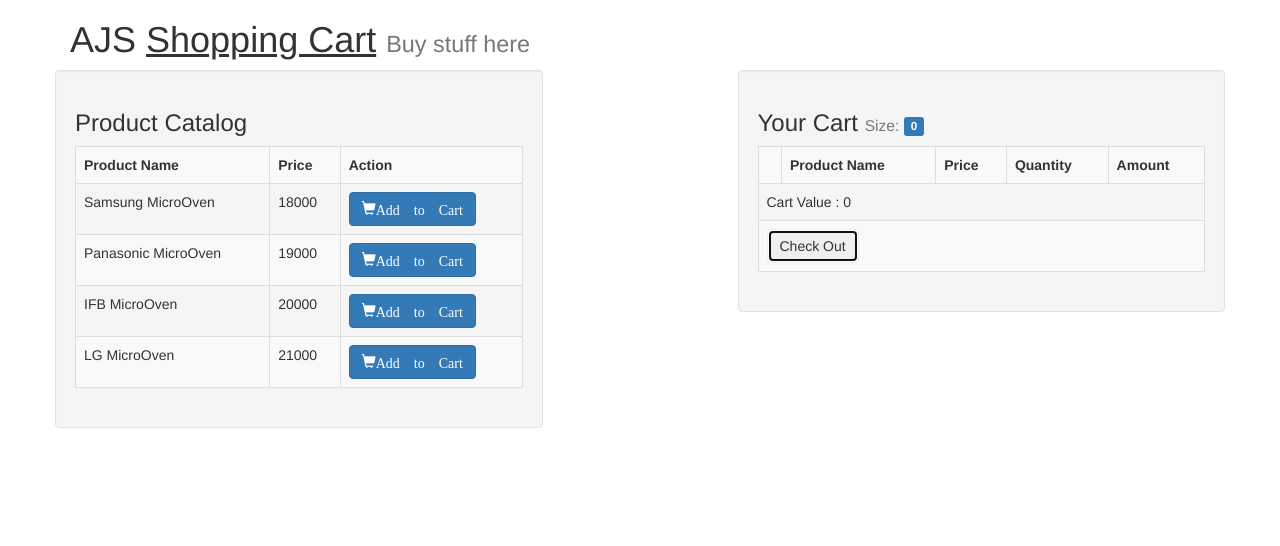
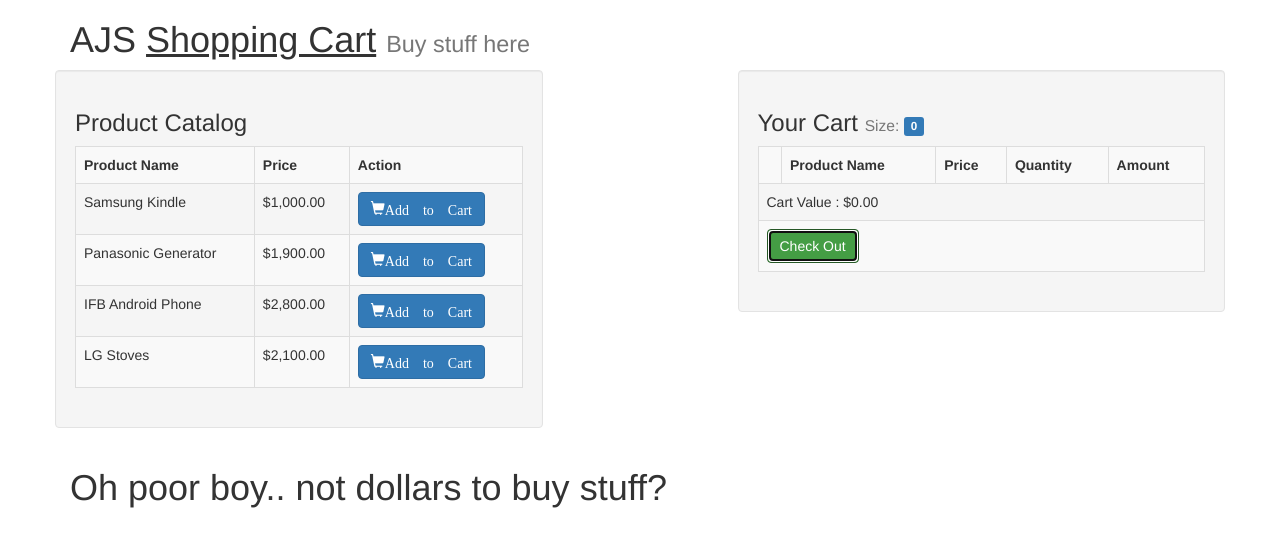
Before and after one commit to techterbium/Fangs, a plain HTML site: page index.html in a window 1280 px wide. Both pictures are taken after a click on the button "Check Out". Drawn offline with Linux system fonts and the light colour scheme.

Commit message:
Second Commit

```diff
--- a/index.html
+++ b/index.html
@@ -23,7 +23,7 @@
                     </tr>
                     <tr ng-repeat="product in products">
                         <td>{{product.name}}</td>
-                        <td>{{product.price}}</td>
+                        <td>{{product.price | currency:"$"}}</td>
                         <td>
                             <button class="btn btn-primary" ng-click="addToCart(product)">
                                 <span class="glyphicon glyphicon-shopping-cart">Add to Cart</span>
@@ -56,7 +56,7 @@
                             </button>
                         </td>
                         <td>{{productInCart.name}}</td>
-                        <td>{{productInCart.price}}</td>
+                        <td>{{productInCart.price | currency:"$"}}</td>
                         <td>
                             <input size="2"
                                    type="number"
@@ -64,20 +64,20 @@
                                    ng-model="productInCart.quantity"
                                    value="{{productInCart.quantity}}">
                         </td>
-                        <td>{{productInCart.price * productInCart.quantity}}</td>
+                        <td>{{(productInCart.price * productInCart.quantity) | currency:"$"}}</td>
                     </tr>
                     <tr>
                         <td colspan="5">
-                            Cart Value : {{totalAmount()}}
+                            Cart Value : {{totalAmount() | currency:"$"}}
                         </td>
                     </tr>
                     <tr>
-                        <td colspan="5"><button class="btn" ng-click="checkOut">Check Out</button></td>
+                        <td colspan="5"><button class="btn btn-success" ng-click="checkOut()">Check Out</button></td>
                     </tr>
                 </table>
-
-                <h1>{{byeMessage}}</h1>
             </div>
         </div>
+        <h1 ng-show="byeMessage">Sit back and relax..your stuff just shipped off from Mars..</h1>
+        <h1 ng-show="poorMessage">Oh poor boy.. not dollars to buy stuff?</h1>
     </body>
 </html>
--- a/js/appController.js
+++ b/js/appController.js
@@ -15,23 +15,23 @@ c.controller("ProductController",function($scope, $rootScope) {
     console.info("ProductController Function");
     $scope.products = [{
                    "code":"PRD001",
-                   "name":"Samsung MicroOven",
-                   "price":"18000",
+                   "name":"Samsung Kindle",
+                   "price":"1000",
                    "description":"28L Convection"
                   },{
                    "code":"PRD002",
-                   "name":"Panasonic MicroOven",
-                   "price":"19000",
+                   "name":"Panasonic Generator",
+                   "price":"1900",
                    "description":"27L Convection"
                   },{
                    "code":"PRD003",
-                   "name":"IFB MicroOven",
-                   "price":"20000",
+                   "name":"IFB Android Phone",
+                   "price":"2800",
                    "description":"29L Convection"
                   },{
                    "code":"PRD004",
-                   "name":"LG MicroOven",
-                   "price":"21000",
+                   "name":"LG Stoves",
+                   "price":"2100",
                    "description":"21L Convection"
                   }]
 
@@ -74,8 +74,17 @@ c.controller("CartController", function($scope, $rootScope){
         return totalCartValue;
     };
 
-    $scope.checkOut = function()
-    {
-        $rootScope.byeMessage = "Sit Back & Relaax.. ";
+    $scope.checkOut = function(){
+
+        if($rootScope.productsInCart.length == 0)
+        {
+            $rootScope.poorMessage = true;
+            $rootScope.byeMessage = false;
+        }
+        else
+        {
+            $rootScope.byeMessage = true;
+            $rootScope.poorMessage = false;
+        }
     };
 });
```
